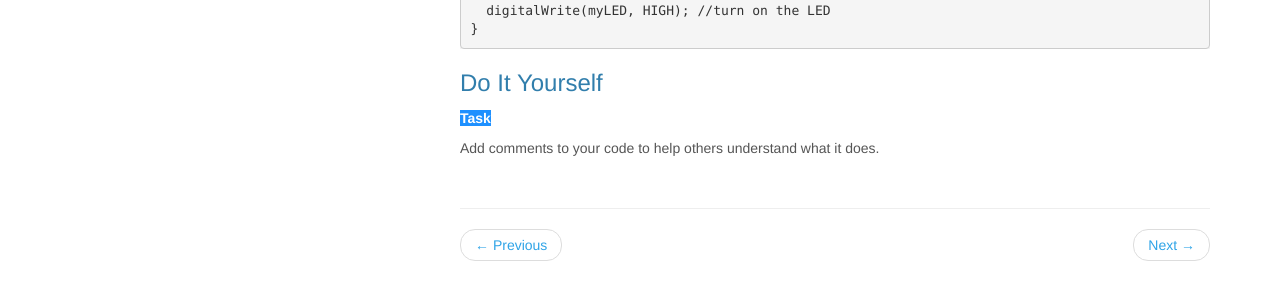
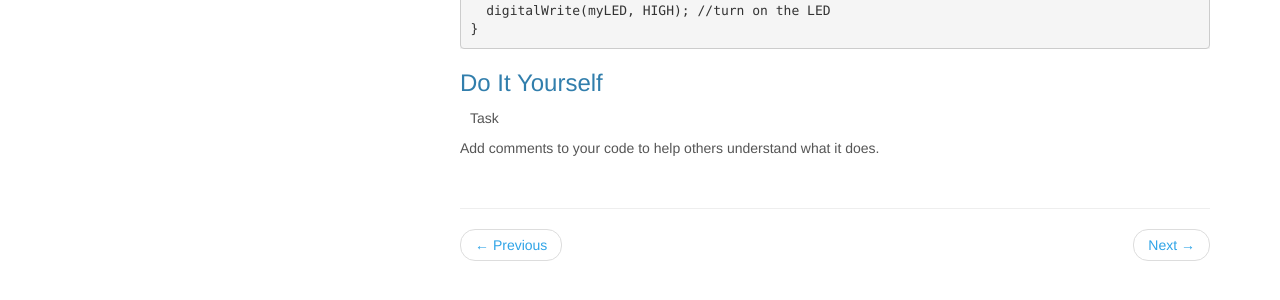
Before and after one commit to jake-chipps/friendometer, a Jekyll site: the page built from _docs/lessons/1-2.md, in a window 1280 px wide and 1400 px high, scrolled down 2118 px. Shown: the part 1053-1353 px from the top of the window. Built offline with Jekyll 4.4.1, drawn with Linux system fonts in a browser that asks for light colours.

Commit message:
Update main.scss

```diff
--- a/assets/css/main.scss
+++ b/assets/css/main.scss
@@ -78,7 +78,8 @@
 }
 
 .task-header {
-  background-color: DodgerBlue;
-  color: White;
-  font-weight: bold;
+  width: 800px;
+  padding: 10px;
+  border: 5px DodgerBlue;
+  margin: 0;
 }
```
